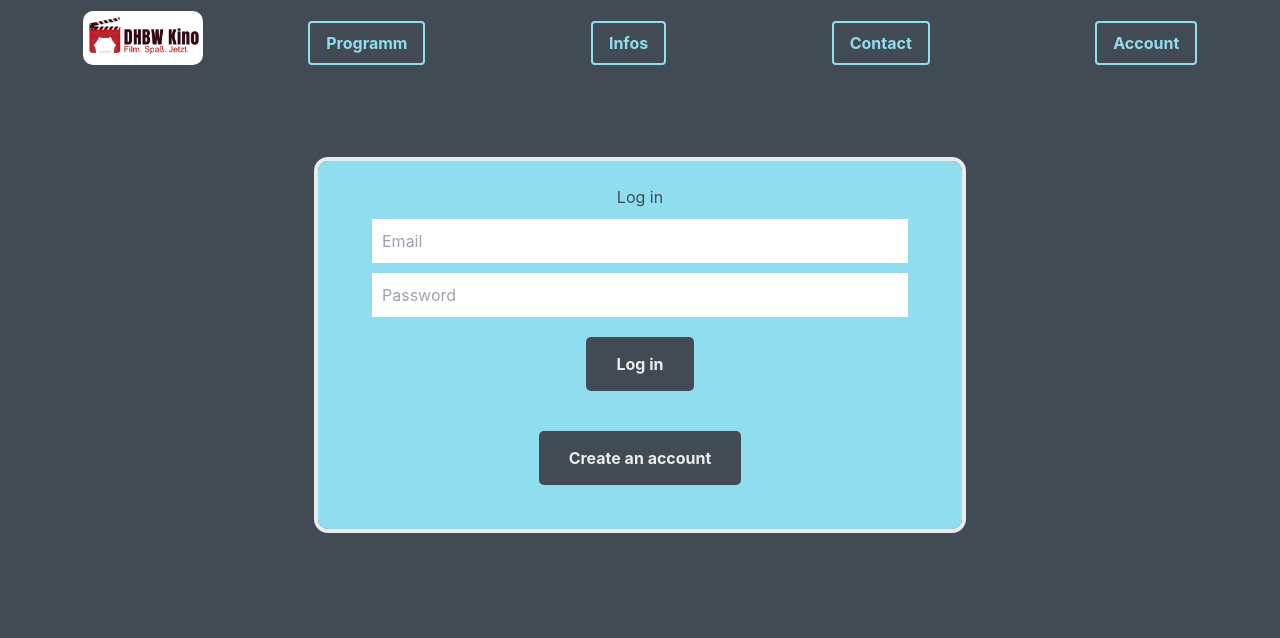
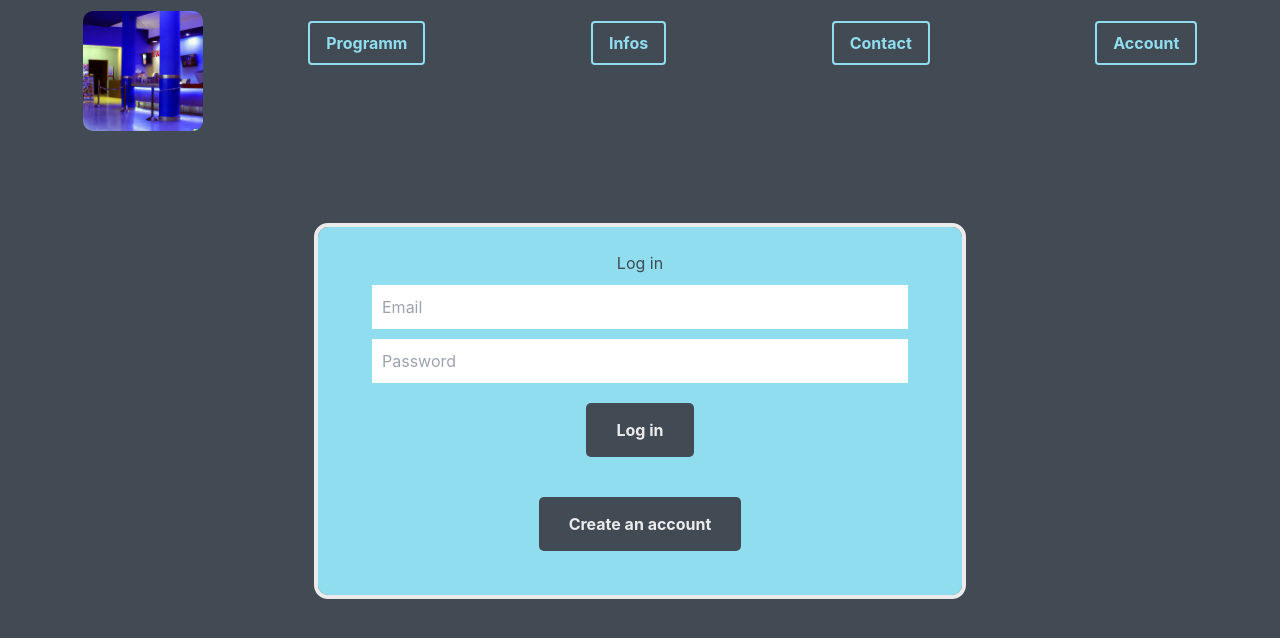
Before and after one commit to rickertmar/KinoticketFrontend, a Next.js app in the folder nextjs-blog/: page /logInPage in a window 1280 px wide. Shown: the top 638 px of the page. Built offline with nearby package versions, Linux system fonts and the light colour scheme.

Commit message:
Update MyImage.js

```diff
--- a/nextjs-blog/components/MyImage.js
+++ b/nextjs-blog/components/MyImage.js
@@ -4,7 +4,7 @@ import styles from '../styles/Home.module.css';
 function MyImage() {
   return (
     <div className={`${styles.imageContainer} ${styles.roundedImageContainer}`}>
-      <Image src="/DHBWKino.png" alt="DHBW Kino" width={120} height={40} />
+          <Image src="/CinemaConcessions.png" alt="Cinema Concessions" width={120} height={40} />
     </div>
   );
 }
```
